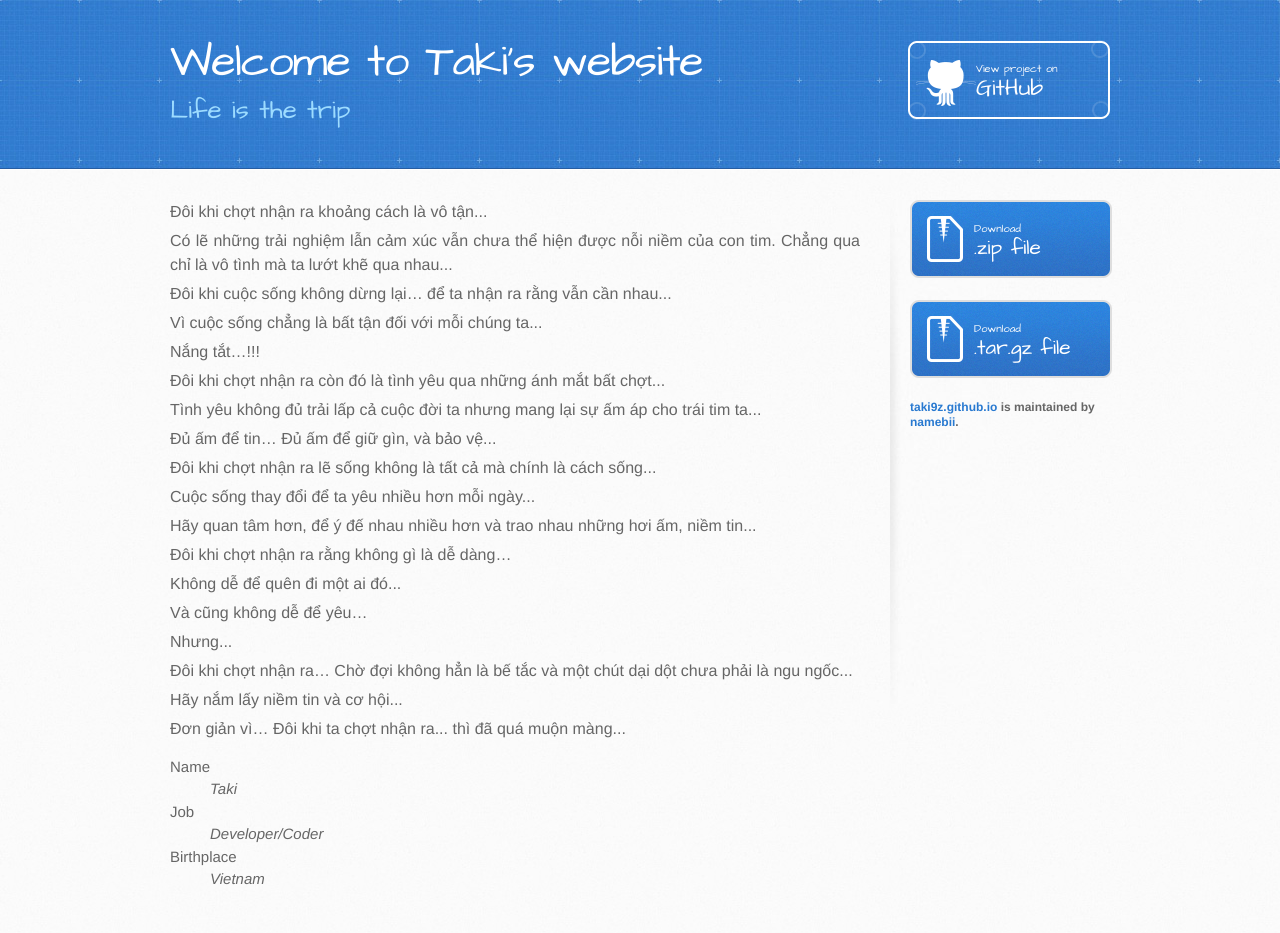
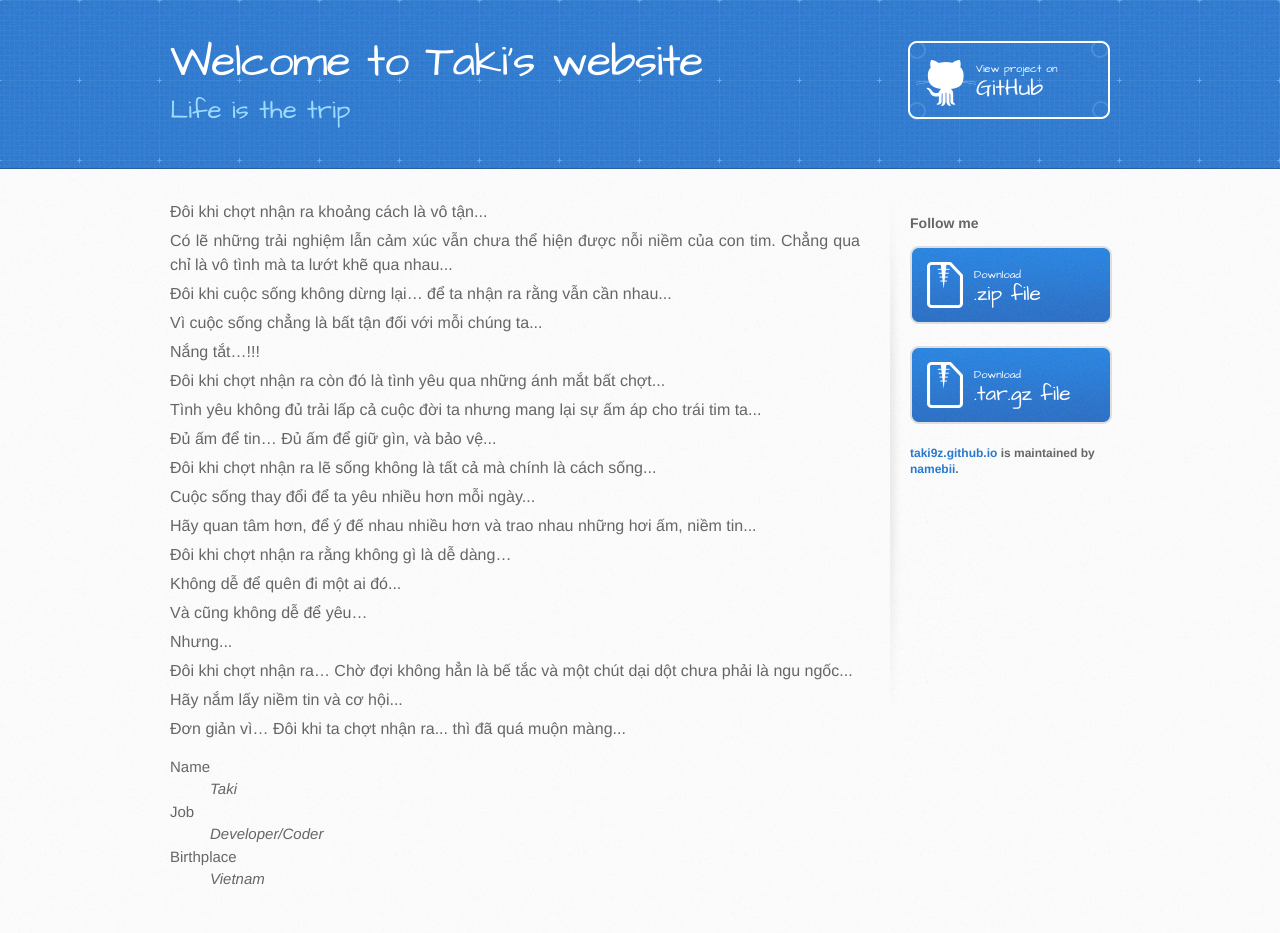
Before and after one commit to namebii/taki9z.github.io, a Jekyll site: the page built from index.html, in a window 1280 px wide. Built offline with Jekyll 4.4.1, drawn with Linux system fonts in a browser that asks for light colours.

Commit message:
Update default.html

```diff
--- a/_layouts/default.html
+++ b/_layouts/default.html
@@ -37,6 +37,18 @@
         </section>
 
         <aside id="sidebar">
+
+	        <h3>Follow me</h3>
+				{% if site.github.is_user_page %}
+				<a href="{{ site.github.owner_url }}" class="button"><small>Follow me on</small> GitHub</a>
+				{% endif %}
+
+				{% if site.github.is_user_page %}
+				<a href="https://www.facebook.com/taki9z" class="button"><small>Follow me on</small> Facebook</a>
+				{% endif %}
+
+
+
           {% if site.show_downloads %}
             <a href="{{ site.github.zip_url }}" class="button">
               <small>Download</small>
```
